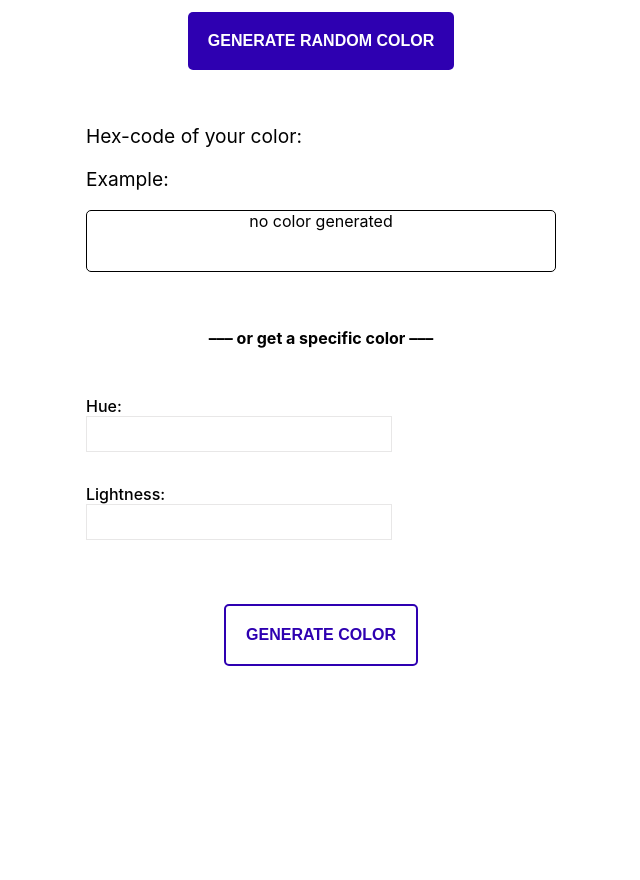
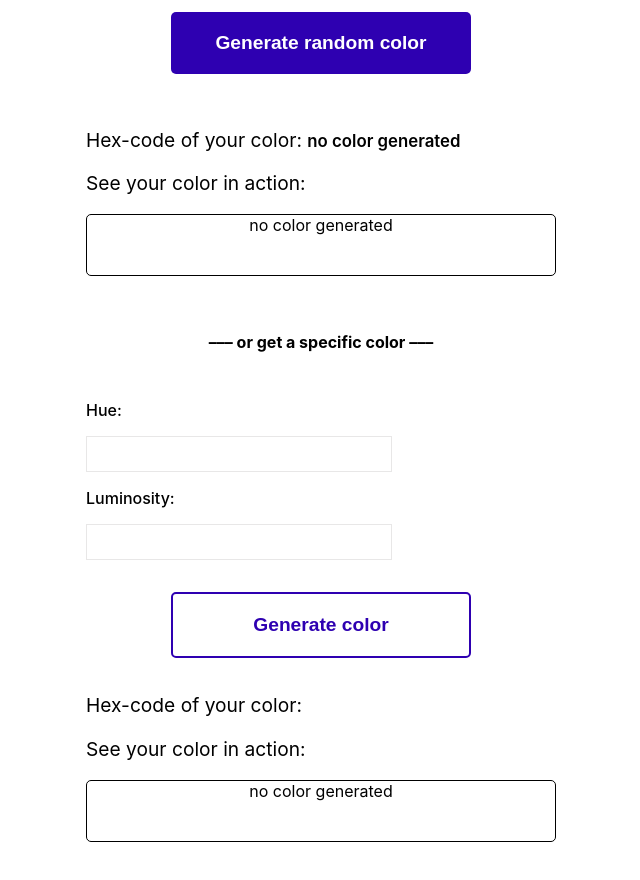
Before and after one commit to hiimmarco/random-color-generator-react, a React (Create React App) app: page / in a window 1280 px wide. Shown: the part 560-1440 px from the top of the page, without its empty margins (319-959 px from the left). Before the commit the page ends 1281 px from the top, so only its background shows below. Built offline with nearby package versions, Linux system fonts and the light colour scheme.

Commit message:
Add text changes

```diff
--- a/src/App.css
+++ b/src/App.css
@@ -28,6 +28,7 @@ body {
 .dividerHeadline {
   font-weight: 700;
   font-size: 1rem;
+  text-transform: uppercase;
 }
 
 h1 {
@@ -68,7 +69,6 @@ nav li {
   justify-content: center;
 }
 .colorBox {
-  width: 70%;
   border: 1px solid #000;
   margin: 0 auto;
 }
@@ -78,12 +78,12 @@ nav li {
 }
 
 .randomButton {
-  max-width: 300px;
+  width: 300px;
   height: auto;
   padding: 20px;
   margin: auto;
-  text-transform: uppercase;
-  font-size: 1rem;
+  /*text-transform: uppercase;*/
+  font-size: 1.2rem;
   font-weight: 600;
   color: rgb(255, 255, 255);
   background-color: #2e00b1;
@@ -94,11 +94,12 @@ nav li {
 }
 
 .specificButton {
-  max-width: 300px;
+  width: 300px;
   padding: 20px;
   margin: auto;
-  text-transform: uppercase;
-  font-size: 1rem;
+  /*text-transform: uppercase;*/
+  text-align: center;
+  font-size: 1.2rem;
   font-weight: 600;
   color: #2e00b1;
   background-color: #ffffff;
@@ -107,6 +108,7 @@ nav li {
   margin-bottom: 2.2rem;
   cursor: pointer;
   margin-top: 2rem;
+  display: block;
 }
 
 .hexLine {
@@ -149,6 +151,9 @@ nav li {
   width: 300px;
   height: 32px;
   border: 1px solid rgb(232, 231, 231);
+  margin-left: 40px;
+  margin-top: 16px;
+  margin-bottom: 16px;
 }
 
 .formlabel {
--- a/src/App.js
+++ b/src/App.js
@@ -6,16 +6,16 @@ import colorWheelLogo from './colorwheel.png';
 // Create component for random color generation without hue and luminosity
 
 function Randomcolor() {
-  const [color, setColor] = useState('');
+  const [color, setColor] = useState('no color generated');
   return (
     <div className="Get-random-color">
       <button className="randomButton" onClick={() => setColor(randomColor())}>
-        generate random color
+        Generate random color
       </button>
       <p className="hexLine">
         Hex-code of your color: <span className="hexCode">{color}</span>
       </p>
-      <p className="example">Example:</p>
+      <p className="example">See your color in action:</p>
       <div
         className="colorBox"
         style={{
@@ -36,18 +36,30 @@ function Specificcolor() {
   const [color, setColor] = useState('');
   return (
     <div className="Get-specific-color">
-      <form className="colorform">
-        <label className="formlabel" id="hue">
-          Hue:
-          <input className="forminput" type="text" name="hue" />
-        </label>
+      <label className="formlabel" id="hue">
+        Hue:
+        <input className="forminput" type="text" name="hue" />
+      </label>
 
-        <label className="formlabel" id="lightness">
-          Lightness:
-          <input className="forminput" type="text" name="lightness" />
-        </label>
-        <button className="specificButton">generate color</button>
-      </form>
+      <label className="formlabel" id="luminosity">
+        Luminosity:
+        <input className="forminput" type="text" name="luminosity" />
+      </label>
+      <button className="specificButton">Generate color</button>
+      <p className="hexLine">
+        Hex-code of your color: <span className="hexCode">{color}</span>
+      </p>
+      <p className="example">See your color in action:</p>
+      <div
+        className="colorBox"
+        style={{
+          backgroundColor: `${color}`,
+          borderColor: `${color}`,
+          color: `${color}`,
+        }}
+      >
+        no color generated
+      </div>
     </div>
   );
 }
@@ -64,7 +76,7 @@ function App() {
           alt="Color Wheel Logo"
         />
         <p className="dividerHeadline">Welcome to</p>
-        <h1>awesome color generator</h1>
+        <h1>Awesome Color Generator</h1>
       </header>
       <Randomcolor></Randomcolor>
       <p className="dividerText">––– or get a specific color –––</p>
```
